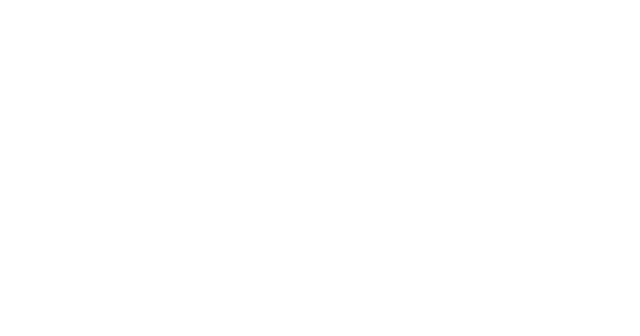
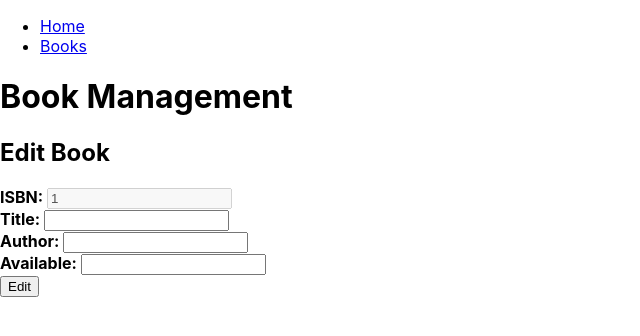
Before and after one commit to lanhhoang/personal-library-organizer-fe, a React (Create React App) app: page /books/edit/1 in a window 1280 px wide. Shown: the top 336 px of the page, without its empty margins (0-640 px from the left). Built offline with nearby package versions, Linux system fonts and the light colour scheme; no server answers.

Commit message:
Complete Book CRUD

```diff
--- a/src/App.js
+++ b/src/App.js
@@ -1,7 +1,43 @@
+import React from "react";
+import { Switch, Route, Link } from "react-router-dom";
+
 import "./App.css";
 
+import Home from "./pages/Home";
+import Books from "./pages/Books";
+import EditBook from "./components/EditBook";
+import ShowBook from "./components/ShowBook";
+
 function App() {
-  return <div className="App"></div>;
+  return (
+    <div className="App">
+      <div>
+        <nav>
+          <ul>
+            <li>
+              <Link to="/">Home</Link>
+            </li>
+            <li>
+              <Link to="/books">Books</Link>
+            </li>
+          </ul>
+        </nav>
+
+        <Switch>
+          <Route exact path="/" component={Home} />
+          <Route
+            path="/books/edit/:isbn"
+            render={(props) => <EditBook isbn={props.match.params.isbn} />}
+          />
+          <Route
+            path="/books/show/:isbn"
+            render={(props) => <ShowBook isbn={props.match.params.isbn} />}
+          />
+          <Route path="/books" component={Books} />
+        </Switch>
+      </div>
+    </div>
+  );
 }
 
 export default App;
--- /dev/null
+++ b/src/components/EditBook.jsx
@@ -0,0 +1,108 @@
+import React, { useState, useEffect } from "react";
+import { useHistory } from "react-router-dom";
+
+const EditBook = ({ isbn }) => {
+  const history = useHistory();
+
+  const [book, setBook] = useState({});
+  const [title, setTitle] = useState("");
+  const [author, setAuthor] = useState("");
+  const [publishDate, setPublishDate] = useState("");
+
+  useEffect(() => {
+    // Fetch book from API
+    fetchBook();
+  }, [isbn]);
+
+  useEffect(() => {
+    // Update form input values when book state changes
+    setTitle(book.title);
+    setAuthor(book.author);
+    setPublishDate(book.publishDate);
+  }, [book]);
+
+  const fetchBook = async () => {
+    try {
+      const response = await fetch(`/api/Books/${isbn}`);
+      const data = await response.json();
+      setBook(data);
+    } catch (error) {
+      console.error("Error fetching book: ", error);
+    }
+  };
+
+  const editBook = async (e) => {
+    e.preventDefault();
+
+    try {
+      // Make an API call to edit a new book
+      const response = await fetch(`/api/Books/${isbn}`, {
+        method: "PATCH",
+        headers: { "Content-Type": "application/json" },
+        body: JSON.stringify({ isbn, title, author, publishDate }),
+      });
+      const editBook = await response.json();
+
+      console.log(editBook);
+
+      setTitle("");
+      setAuthor("");
+      setPublishDate("");
+
+      // Redirect to Books page
+      history.push("/books");
+    } catch (error) {
+      console.error("Error creating book:", error);
+    }
+  };
+
+  return (
+    <div>
+      <h1>Book Management</h1>
+
+      {/* Edit Book Form */}
+      <h2>Edit Book</h2>
+      <form onSubmit={editBook}>
+        <label>
+          <strong>ISBN: </strong>
+        </label>
+        <input
+          type="type"
+          value={isbn}
+          disabled
+        />
+        <br />
+        <label>
+          <strong>Title: </strong>
+        </label>
+        <input
+          type="text"
+          value={title}
+          onChange={(e) => setTitle(e.target.value)}
+        />
+        <br />
+        <label>
+          <strong>Author: </strong>
+        </label>
+        <input
+          type="text"
+          value={author}
+          onChange={(e) => setAuthor(e.target.value)}
+        />
+        <br />
+        <label>
+          <strong>Available: </strong>
+        </label>
+        <input
+          type="text"
+          value={publishDate}
+          onChange={(e) => setPublishDate(e.target.value)}
+        />
+        <br />
+        <button type="submit">Edit</button>
+      </form>
+    </div>
+  );
+};
+
+export default EditBook;
--- /dev/null
+++ b/src/components/ShowBook.jsx
@@ -0,0 +1,49 @@
+import React, { useState, useEffect } from "react";
+import { Link } from "react-router-dom";
+
+const ShowBook = ({ isbn }) => {
+  const [book, setBook] = useState({});
+
+  useEffect(() => {
+    // Fetch book from API
+    fetchBook();
+  }, [isbn]);
+
+  const fetchBook = async () => {
+    try {
+      const response = await fetch(`/api/Books/${isbn}`);
+      const data = await response.json();
+      setBook(data);
+    } catch (error) {
+      console.error("Error fetching book: ", error);
+    }
+  };
+
+  return (
+    <div>
+      <h1>Book Management</h1>
+
+      <h2>Book Details</h2>
+      <p>
+        <strong>ISBN: </strong>
+        <span>{book.isbn}</span>
+      </p>
+      <p>
+        <strong>Title: </strong>
+        <span>{book.title}</span>
+      </p>
+      <p>
+        <strong>Author: </strong>
+        <span>{book.author}</span>
+      </p>
+      <p>
+        <strong>Published Date: </strong>
+        <span>{book.publishDate}</span>
+      </p>
+
+      <Link to="/books">Back to Book List</Link>
+    </div>
+  );
+};
+
+export default ShowBook;
--- /dev/null
+++ b/src/pages/Books.jsx
@@ -0,0 +1,137 @@
+import React, { useState, useEffect } from "react";
+import { Link } from "react-router-dom";
+
+const Books = () => {
+  const [books, setBooks] = useState([]);
+  const [isbn, setIsbn] = useState("");
+
+  useEffect(() => {
+    // Fetch books from API or database
+    fetchBooks();
+  }, []);
+
+  const fetchBooks = async () => {
+    try {
+      // Make an API call to fetch books
+      const response = await fetch("/api/Books");
+      const data = await response.json();
+      setBooks(data);
+    } catch (error) {
+      console.error("Error fetching books:", error);
+    }
+  };
+
+  const createBook = async (e) => {
+    e.preventDefault();
+
+    try {
+      // Make an API call to create a new book
+      const response = await fetch("/api/Books", {
+        method: "POST",
+        headers: {
+          accept: "*/*",
+          "Content-Type": "application/json",
+        },
+        body: JSON.stringify({
+          isbn,
+          title: "TBA",
+          author: "TBA",
+          publishDate: "TBA",
+        }),
+        // body: `${isbn}`,
+      });
+      const createdBook = await response.json();
+      setBooks([...books, createdBook]);
+      setIsbn("");
+    } catch (error) {
+      console.error("Error creating book:", error);
+    }
+  };
+
+  const deleteBook = async (e, isbn) => {
+    e.preventDefault();
+
+    try {
+      const response = await fetch(`/api/Books/${isbn}`, {
+        method: "DELETE",
+        headers: { accept: "*/*" },
+      });
+
+      if (response.status === 204) {
+        // Book deleted successfully
+        // Modify the books state by filtering out the deleted book
+        const updatedBooks = books.filter((book) => book.isbn !== isbn);
+        setBooks(updatedBooks);
+
+        // Fetch books again to update the book list
+        fetchBooks();
+      } else {
+        // Handle other response codes
+        console.error("Error deleting book. Status: ", response.status);
+      }
+    } catch (error) {
+      console.error("Error deleting book:", error);
+    }
+  };
+
+  return (
+    <div>
+      <h1>Book Management</h1>
+
+      {/* Create Book Form */}
+      <h2>Create Book</h2>
+      <form onSubmit={createBook}>
+        <label>
+          <strong>ISBN: </strong>
+        </label>
+        <input
+          type="text"
+          value={isbn}
+          onChange={(e) => setIsbn(e.target.value)}
+        />
+        <br />
+        <button type="submit">Create</button>
+      </form>
+
+      {/* List of Books */}
+      <h2>Books</h2>
+      {books.length === 0 ? (
+        <p>Book List is empty</p>
+      ) : (
+        <table>
+          <thead>
+            <tr>
+              <th>ISBN</th>
+              <th>Title</th>
+              <th>Author</th>
+              <th>Published Date</th>
+              <th>Actions</th>
+            </tr>
+          </thead>
+          <tbody>
+            {books.map((book) => (
+              <tr key={book.isbn}>
+                <td>{book.isbn}</td>
+                <td>{book.title}</td>
+                <td>{book.author}</td>
+                <td>{book.publishDate}</td>
+                <td colSpan={3}>
+                  <Link to={`/books/show/${book.isbn}`}>Show</Link>
+                  <Link to={`/books/edit/${book.isbn}`}>Edit</Link>
+                  <button
+                    type="button"
+                    onClick={(e) => deleteBook(e, book.isbn)}
+                  >
+                    Delete
+                  </button>
+                </td>
+              </tr>
+            ))}
+          </tbody>
+        </table>
+      )}
+    </div>
+  );
+};
+
+export default Books;
--- /dev/null
+++ b/src/pages/Home.jsx
@@ -0,0 +1,12 @@
+import React from "react";
+import Books from "./Books";
+
+const Home = () => {
+  return <div>
+    <h1>Group 5 - Personal Library Organizer</h1>
+
+    <Books />
+  </div>;
+};
+
+export default Home;
```
